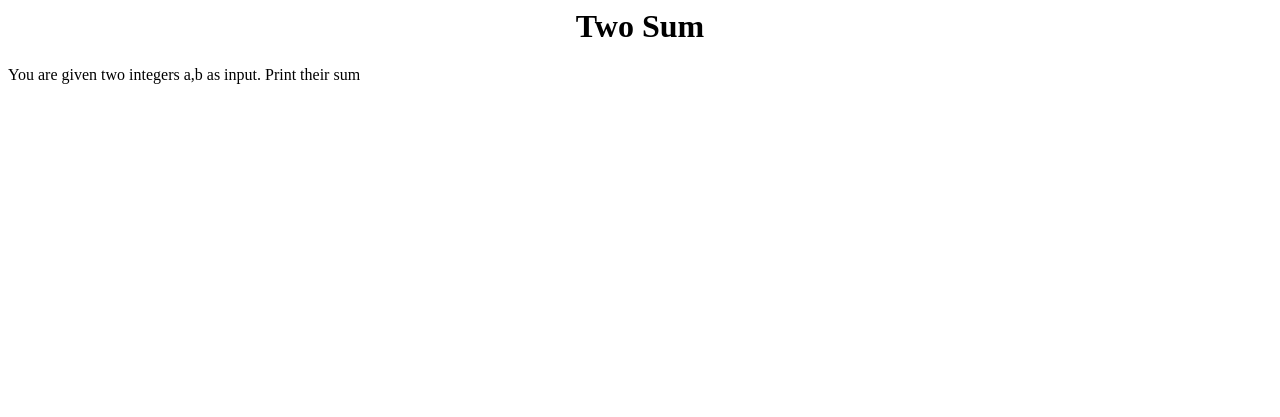
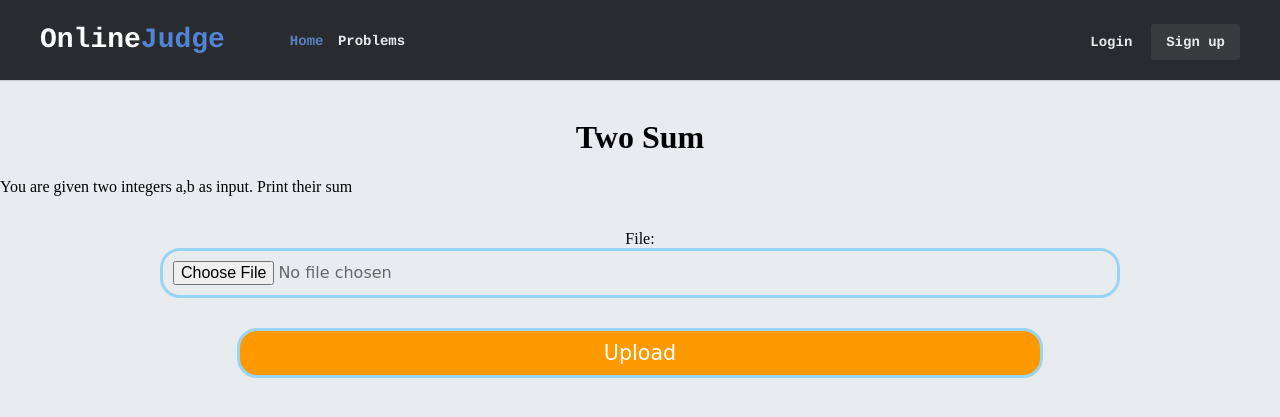
Before and after one commit to aggarwal-aditya/Online-Judge, a Django app: page /judge/problems/1/ in a window 1280 px wide. Shown: the top 417 px of the page. Run offline with Django 4.2, Linux system fonts and the light colour scheme; data comes from the database, SQL or seed files in the repository; some web fonts are replaced.

Commit message:
Set Problem Statement View

```diff
--- a/onlineJudge/judge/static/judge/css/styles.css
+++ b/onlineJudge/judge/static/judge/css/styles.css
@@ -1,7 +1,7 @@
 @import url(http://fonts.googleapis.com/css?family=Sniglet|Raleway:900);
 
 
-
+/* General CSS for Home Page */
 
 
 body {
@@ -41,7 +41,7 @@ input::placeholder {
 
 
 
-
+/* Some CSS I done know */
 
 
 
@@ -297,74 +297,25 @@ label {
     padding-left: 20px;
 }
 
-.formgroup,
-.formgroup-active,
-.formgroup-error {
-    background-repeat: no-repeat;
-    background-position: right bottom;
-    background-size: 10.5%;
-    transition: background-image 0.7s;
-    -webkit-transition: background-image 0.7s;
-    -moz-transition: background-image 0.7s;
-    -o-transition: background-image 0.7s;
-    width: 566px;
-    padding-top: 2px;
+/* CSS For Displaying Questions Page */
+a:link {
+    color: blue;
+    font-family: Courier;
+    font-weight: bold;
+    text-decoration: none;
 }
 
-.formgroup {
-    background-image: url('http://www.geertjanhendriks.nl/codepen/form/pixel.gif');
+/* visited link */
+a:visited {
+    color: black;
 }
 
-.formgroup-active {
-    background-image: url('http://www.geertjanhendriks.nl/codepen/form/octo.png');
+/* mouse over link */
+a:hover {
+    color: hotpink;
 }
 
-.formgroup-error {
-    background-image: url('http://www.geertjanhendriks.nl/codepen/form/octo-error.png');
+/* selected link */
+a:active {
     color: red;
 }
-
-/* Animation webkit */
-@-webkit-keyframes myfirst {
-    0% {
-        margin-left: -20px
-    }
-
-    90% {
-        margin-left: 100%;
-    }
-
-    100% {
-        margin-left: 100%;
-    }
-}
-
-/* Animation */
-@keyframes myfirst {
-    0% {
-        margin-left: -20px
-    }
-
-    70% {
-        margin-left: 100%;
-    }
-
-    100% {
-        margin-left: 100%;
-    }
-}
-
-.fish {
-    background-image: url('http://www.geertjanhendriks.nl/codepen/form/fish.png');
-    width: 235px;
-    height: 104px;
-    margin-left: -235px;
-    top: 200px;
-    position: absolute;
-    animation: myfirst 12s;
-    -webkit-animation: myfirst 12s;
-    animation-iteration-count: infinite;
-    -webkit-animation-iteration-count: infinite;
-    animation-timing-function: linear;
-    -webkit-animation-timing-function: linear;
-}
--- a/onlineJudge/judge/templates/judge/detail.html
+++ b/onlineJudge/judge/templates/judge/detail.html
@@ -1,15 +1,40 @@
-<h1 align="center">{{problem.problemName}}</h1>
-<p>{{problem.problemText}}</p>
-<!-- <form enctype="multipart/form-data" action="{% url 'submit' problem.id %}" method="POST">
-    <input type="HIDDEN" name="dest-exists-action" value="overwrite" />
-    <input type="HIDDEN" name="type" value="text" />
-    <input type="HIDDEN" name="jobname" value="TEST" />
-    <input type="HIDDEN" name="priority" value="1" />
-    <input type="HIDDEN" name="checksum" value="NONE" />
-    <input type="HIDDEN" name="metadata" value="fred=awesome,bob=cool" />
-    <input type="HIDDEN" name="metadata" value="lewis=fast,niall=slow" />
-    <input type="HIDDEN" name="postdest" value="[command=D:\postdest.cmd,type=executable,successrc=0]" />
-    <input type="HIDDEN" name="postdest-args" value="[fred]" />
-    File: <input type="FILE" name="file" />
-    <input type="submit" name="Upload" value="Upload" />
-</form> -->
+{% load static %}
+<html lang="en">
+
+<head>
+    <meta charset="utf-8">
+    <meta name="Coding Problems" content="Problems to Improve your Coding Skills">
+    <title>
+        Problemset
+    </title>
+    <link rel="stylesheet" type="text/css" href="{% static 'judge/css/styles.css' %}">
+</head>
+
+<body>
+    <header class="oj-header">
+        <div class="oj-header-limiter">
+            <h1><a href="{% url 'index' %}">Online<span>Judge</span></a></h1>
+            <nav>
+                <a href="{% url 'index' %}" class="selected">Home</a>
+                <a href="{% url 'problem' %}">Problems</a>
+            </nav>
+            <ul>
+                <li><a href="/login" class="lightbox_trigger">Login</a></li>
+                <li><a href="/register" class="lightbox_trigger">Sign up</a></li>
+            </ul>
+        </div>
+    </header>
+    <br>
+    <h1 align="center">{{problem.problemName}}</h1>
+    <p>{{problem.problemText}}</p>
+    <br>
+    <form enctype="multipart/form-data" action="{% url 'submit' problem.id %}" method="POST">
+        {% csrf_token %}
+        <div align="center">
+            File: <input type="FILE" name="file" />
+            <input type="submit" name="Upload" value="Upload" />
+        </div>
+    </form>
+</body>
+
+</html>
--- a/onlineJudge/judge/urls.py
+++ b/onlineJudge/judge/urls.py
@@ -7,5 +7,6 @@ urlpatterns = [
     path('', views.index, name='index'),
     path('problems', views.problem, name='problem'),
     path('problems/<int:problemId>/', views.detail, name='detail'),
-    # path('<int:problemId>/results/', views.results, name='results'),
+    path('problems/submit/<int:problemId>/', views.submit, name='submit'),
+    path('submissions', views.submission, name='submission'),
 ]
--- a/onlineJudge/judge/views.py
+++ b/onlineJudge/judge/views.py
@@ -22,3 +22,12 @@ def problem(request):
 def detail(request, problemId):
     problem = get_object_or_404(Problem, pk=problemId)
     return render(request, 'judge/detail.html', {'problem': problem})
+
+
+def submit(request, problemId):
+
+    return render(request, 'judge/submissions.html')
+
+
+def submission(request):
+    return render(request, 'judge/submissions.html')
```
Also changed, not shown: onlineJudge/judge/templates/judge/submissions.html (added).
